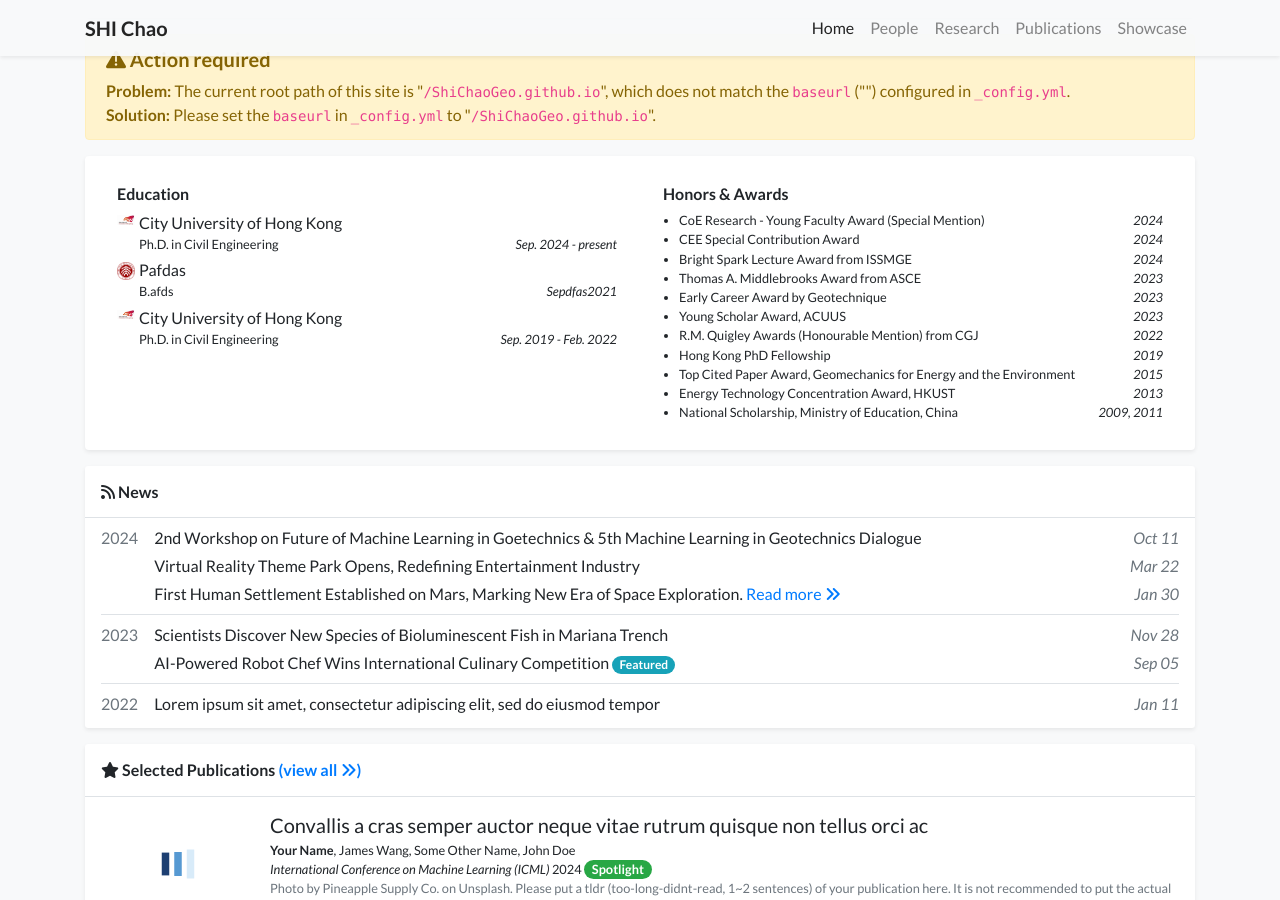
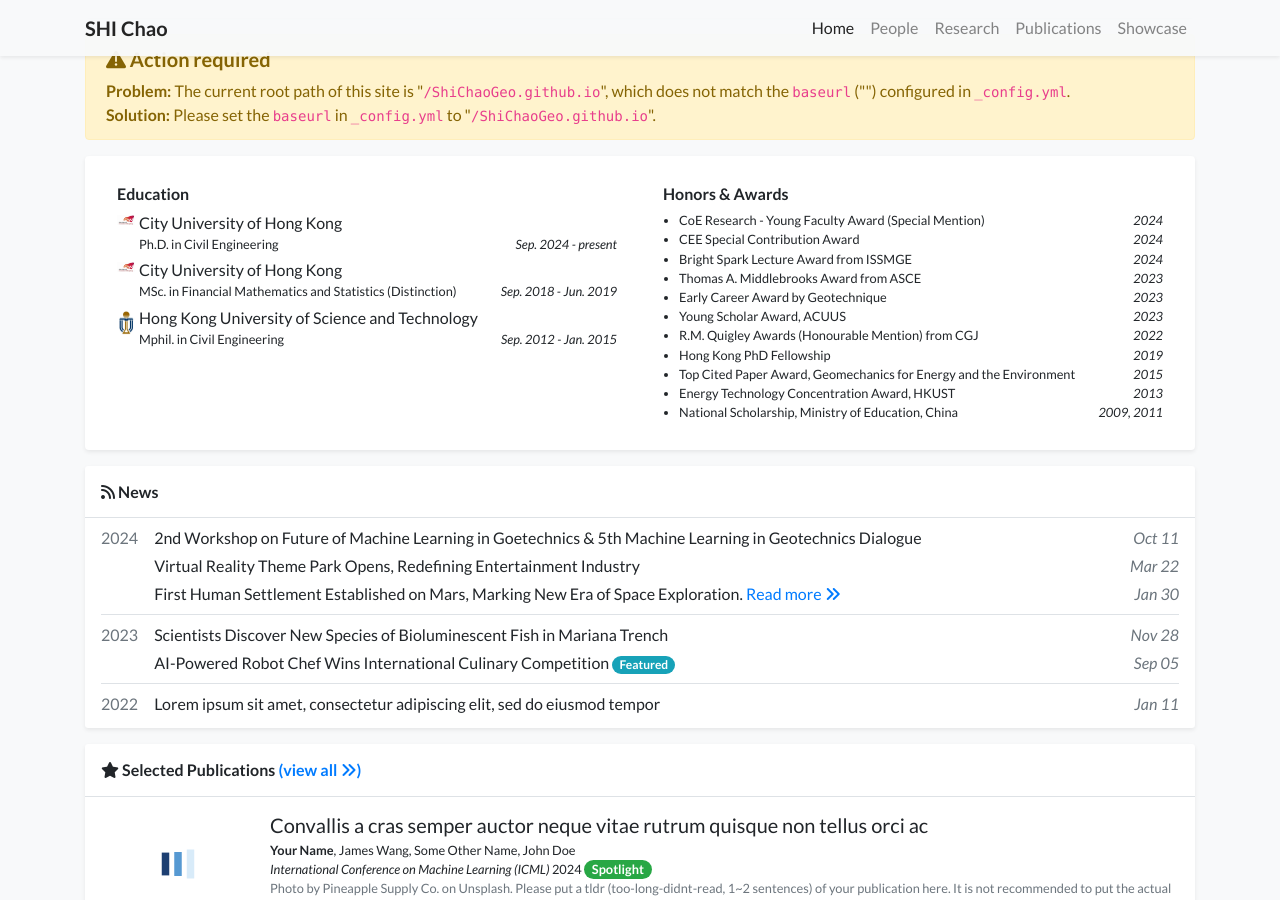
Before and after one commit to ShiChaoGeo/ShiChaoGeo.github.io, a Jekyll site: the page built from index.html, in a window 1280 px wide and 900 px high, scrolled down 489 px. Built offline with Jekyll 4.4.1, drawn with Linux system fonts in a browser that asks for light colours; nearby versions of some CDN libraries; a style sheet for code colours, icons or effects is not loaded.

Commit message:
Update profile.yml

```diff
--- a/_data/profile.yml
+++ b/_data/profile.yml
@@ -39,14 +39,14 @@ education:
   logo: /assets/images/badges/CityU.jpg
   position: Ph.D. in Civil Engineering
   date: Sep. 2024 - present
-- name: Pafdas
-  logo: /assets/images/badges/PKU_red.png
-  position: B.afds
-  date: Sepdfas2021
 - name: City University of Hong Kong
   logo: /assets/images/badges/CityU.jpg
-  position: Ph.D. in Civil Engineering
-  date: Sep. 2019 - Feb. 2022
+  position: MSc. in Financial Mathematics and Statistics (Distinction)
+  date: Sep. 2018 - Jun. 2019
+- name: Hong Kong University of Science and Technology
+  logo: /assets/images/badges/HKUST.jpg
+  position: Mphil. in Civil Engineering
+  date: Sep. 2012 - Jan. 2015
 #- name: City University of Hong Kong
 #  logo: /assets/images/badges/CityU.jpg
 #  position: MSc. in Financial Mathematics and Statistics (Distinction)
```
